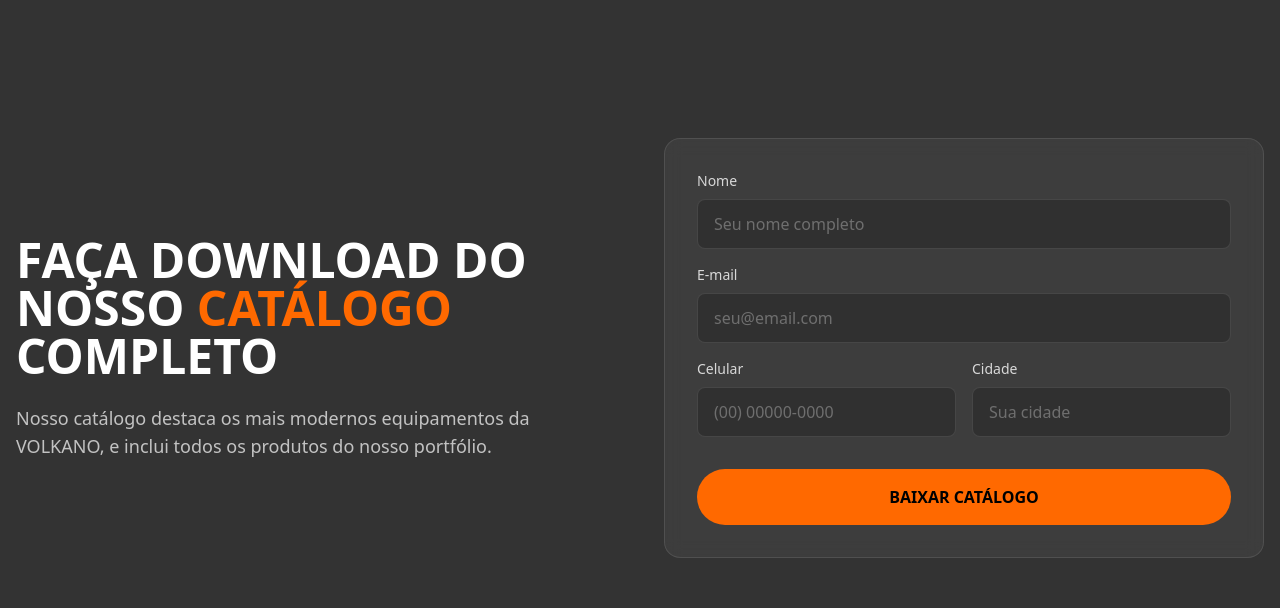
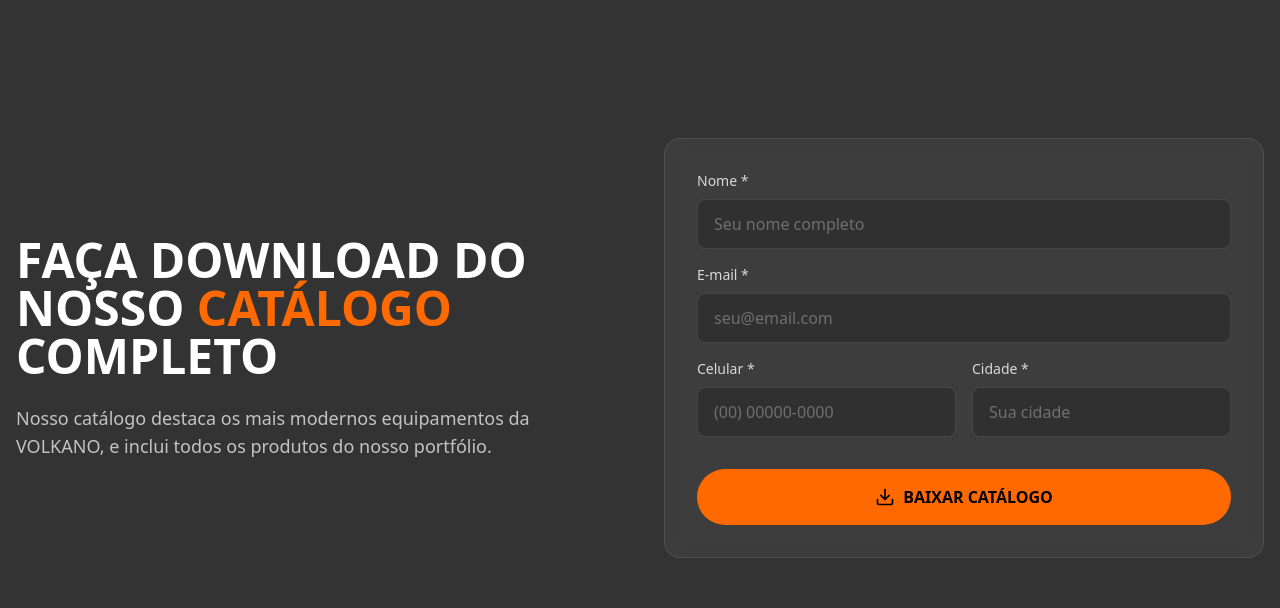
Before and after one commit to czrmutran/volkano, a Next.js app: page / in a window 1280 px wide. Shown: the part 4000-4608 px from the top of the page. Built offline with nearby package versions, Linux system fonts and the light colour scheme; no server answers.

Commit message:
feat(download): implement lead capture form with Supabase integration
Add form validation, submission handling, and PDF download functionality
Create fallback mechanism when database operations fail
Include success/error states and loading indicators

```diff
--- a/src/components/download-section.tsx
+++ b/src/components/download-section.tsx
@@ -1,6 +1,110 @@
 "use client";
 
+import { useState } from "react";
+import { supabase } from "../lib/supabase";
+import { Loader2, CheckCircle, Download } from "lucide-react";
+import { maskPhone } from "./utils";
+
 export default function DownloadSection() {
+  const [formData, setFormData] = useState({
+    nome: "",
+    email: "",
+    telefone: "",
+    cidade: "",
+  });
+  const [loading, setLoading] = useState(false);
+  const [success, setSuccess] = useState(false);
+  const [error, setError] = useState("");
+
+  const handleChange = (e: React.ChangeEvent<HTMLInputElement>) => {
+    const { id, value } = e.target;
+
+    if (id === "telefone") {
+      setFormData((prev) => ({ ...prev, [id]: maskPhone(value) }));
+    } else {
+      setFormData((prev) => ({ ...prev, [id]: value }));
+    }
+  };
+
+  const handleSubmit = async (e: React.FormEvent) => {
+    e.preventDefault();
+    setError("");
+    setSuccess(false);
+
+    // Validação
+    if (!formData.nome || !formData.email || !formData.telefone || !formData.cidade) {
+      setError("Por favor, preencha todos os campos obrigatórios.");
+      return;
+    }
+
+    try {
+      setLoading(true);
+
+      // 1. Salvar no Supabase
+      const { error: supabaseError } = await supabase
+        .from("leads_catalogo")
+        .insert([
+          {
+            nome: formData.nome,
+            email: formData.email,
+            telefone: formData.telefone,
+            cidade: formData.cidade,
+          },
+        ]);
+
+      if (supabaseError) {
+        throw supabaseError;
+      }
+
+      // 2. Download do Arquivo
+      const link = document.createElement("a");
+      link.href = "/catalogo-volkano-2024.pdf";
+      link.download = "Catalogo_Volkano_2024.pdf";
+      document.body.appendChild(link);
+      link.click();
+      document.body.removeChild(link);
+
+      setSuccess(true);
+      setFormData({ nome: "", email: "", telefone: "", cidade: "" });
+
+    } catch (err: any) {
+      console.error("Erro ao processar download:", err);
+      // Tenta extrair mensagem de erro mais detalhada se disponível
+      const errorMessage = err.message || err.error_description || JSON.stringify(err);
+      console.error("Detalhes do erro:", errorMessage);
+
+      // FALLBACK: Se o erro for de tabela inexistente, permitir o download mesmo assim (para evitar bloqueio total)
+      // Mas exibir um erro no console/aviso
+      // Verifica vários padrões de erro comuns que indicam falha no banco (tabela inexistente, 404, etc)
+      // Como o objetivo principal é o usuário baixar o catálogo, liberamos em caso de falha no lead
+      if (
+        errorMessage.includes("relation") ||
+        errorMessage.includes("does not exist") ||
+        errorMessage.includes("Could not find the table") ||
+        errorMessage === "{}" ||
+        // Adicionando verificação para objetos de erro vazios ou genéricos do Supabase
+        !errorMessage ||
+        errorMessage === '""'
+      ) {
+         console.warn("Tabela 'leads_catalogo' não encontrada ou erro genérico. Liberando download como fallback.");
+
+         const link = document.createElement("a");
+         link.href = "/catalogo-volkano-2024.pdf";
+         link.download = "Catalogo_Volkano_2024.pdf";
+         document.body.appendChild(link);
+         link.click();
+         document.body.removeChild(link);
+
+         setSuccess(true);
+         return;
+      }
+
+      setError("Ocorreu um erro ao salvar seus dados. Por favor, tente novamente.");
+    } finally {
+      setLoading(false);
+    }
+  };
+
   return (
     <section id="download" className="bg-black/80 py-24 text-white">
       <div className="container mx-auto px-4">
@@ -17,55 +121,93 @@ export default function DownloadSection() {
 
           {/* Lado Direito: Formulário */}
           <div className="rounded-2xl bg-white/5 p-8 backdrop-blur-sm border border-white/10">
-            <form className="flex flex-col gap-4">
+            {success ? (
+              <div className="flex flex-col items-center justify-center py-10 text-center animate-in fade-in zoom-in duration-300">
+                <div className="mb-4 rounded-full bg-green-500/10 p-4 text-green-500">
+                  <CheckCircle size={48} />
+                </div>
+                <h3 className="mb-2 text-2xl font-bold text-white">Download Iniciado!</h3>
+                <p className="text-white/60 mb-6">
+                  Seu catálogo deve começar a baixar automaticamente. Se não começar,{" "}
+                  <a href="/catalogo-volkano-2024.pdf" download className="text-orange-500 hover:underline">
+                    clique aqui
+                  </a>.
+                </p>
+                <button
+                  onClick={() => setSuccess(false)}
+                  className="text-sm text-white/40 hover:text-white transition-colors"
+                >
+                  Voltar ao formulário
+                </button>
+              </div>
+            ) : (
+              <form onSubmit={handleSubmit} className="flex flex-col gap-4">
+                {error && (
+                  <div className="rounded-lg bg-red-500/10 p-3 text-sm text-red-500 border border-red-500/20">
+                    {error}
+                  </div>
+                )}
+
                 <div>
-                <label htmlFor="name" className="mb-2 block text-sm font-medium text-white/80">
-                  Nome
+                  <label htmlFor="nome" className="mb-2 block text-sm font-medium text-white/80">
+                    Nome *
                   </label>
                   <input
                     type="text"
-                  id="name"
+                    id="nome"
+                    value={formData.nome}
+                    onChange={handleChange}
                     autoComplete="name"
-                  className="w-full rounded-lg border border-white/10 bg-black/20 px-4 py-3 text-white placeholder-white/30 focus:border-orange-500 focus:outline-none focus:ring-1 focus:ring-orange-500"
+                    required
+                    className="w-full rounded-lg border border-white/10 bg-black/20 px-4 py-3 text-white placeholder-white/30 focus:border-orange-500 focus:outline-none focus:ring-1 focus:ring-orange-500 transition-all"
                     placeholder="Seu nome completo"
                   />
                 </div>
 
                 <div>
                   <label htmlFor="email" className="mb-2 block text-sm font-medium text-white/80">
-                  E-mail
+                    E-mail *
                   </label>
                   <input
                     type="email"
                     id="email"
+                    value={formData.email}
+                    onChange={handleChange}
                     autoComplete="email"
-                  className="w-full rounded-lg border border-white/10 bg-black/20 px-4 py-3 text-white placeholder-white/30 focus:border-orange-500 focus:outline-none focus:ring-1 focus:ring-orange-500"
+                    required
+                    className="w-full rounded-lg border border-white/10 bg-black/20 px-4 py-3 text-white placeholder-white/30 focus:border-orange-500 focus:outline-none focus:ring-1 focus:ring-orange-500 transition-all"
                     placeholder="seu@email.com"
                   />
                 </div>
 
                 <div className="grid gap-4 md:grid-cols-2">
                   <div>
-                  <label htmlFor="phone" className="mb-2 block text-sm font-medium text-white/80">
-                    Celular
+                    <label htmlFor="telefone" className="mb-2 block text-sm font-medium text-white/80">
+                      Celular *
                     </label>
                     <input
                       type="tel"
-                    id="phone"
+                      id="telefone"
+                      value={formData.telefone}
+                      onChange={handleChange}
                       autoComplete="tel"
-                    className="w-full rounded-lg border border-white/10 bg-black/20 px-4 py-3 text-white placeholder-white/30 focus:border-orange-500 focus:outline-none focus:ring-1 focus:ring-orange-500"
+                      required
+                      className="w-full rounded-lg border border-white/10 bg-black/20 px-4 py-3 text-white placeholder-white/30 focus:border-orange-500 focus:outline-none focus:ring-1 focus:ring-orange-500 transition-all"
                       placeholder="(00) 00000-0000"
                     />
                   </div>
                   <div>
-                  <label htmlFor="city" className="mb-2 block text-sm font-medium text-white/80">
-                    Cidade
+                    <label htmlFor="cidade" className="mb-2 block text-sm font-medium text-white/80">
+                      Cidade *
                     </label>
                     <input
                       type="text"
-                    id="city"
+                      id="cidade"
+                      value={formData.cidade}
+                      onChange={handleChange}
                       autoComplete="address-level2"
-                    className="w-full rounded-lg border border-white/10 bg-black/20 px-4 py-3 text-white placeholder-white/30 focus:border-orange-500 focus:outline-none focus:ring-1 focus:ring-orange-500"
+                      required
+                      className="w-full rounded-lg border border-white/10 bg-black/20 px-4 py-3 text-white placeholder-white/30 focus:border-orange-500 focus:outline-none focus:ring-1 focus:ring-orange-500 transition-all"
                       placeholder="Sua cidade"
                     />
                   </div>
@@ -73,11 +215,21 @@ export default function DownloadSection() {
 
                 <button
                   type="submit"
-                className="mt-4 w-full rounded-full bg-orange-500 py-4 font-bold text-black transition-all hover:bg-orange-400 hover:shadow-lg hover:shadow-orange-500/20"
+                  disabled={loading}
+                  className="mt-4 flex w-full items-center justify-center gap-2 rounded-full bg-orange-500 py-4 font-bold text-black transition-all hover:bg-orange-400 hover:shadow-lg hover:shadow-orange-500/20 disabled:opacity-70 disabled:cursor-not-allowed"
                 >
-                BAIXAR CATÁLOGO
+                  {loading ? (
+                    <>
+                      <Loader2 className="animate-spin" size={20} /> Processando...
+                    </>
+                  ) : (
+                    <>
+                      <Download size={20} /> BAIXAR CATÁLOGO
+                    </>
+                  )}
                 </button>
               </form>
+            )}
           </div>
         </div>
       </div>
```
Also changed, not shown: 1 other file (tests, documents, lock files or other folders). Lines whose indentation alone changed are shown as unchanged.
